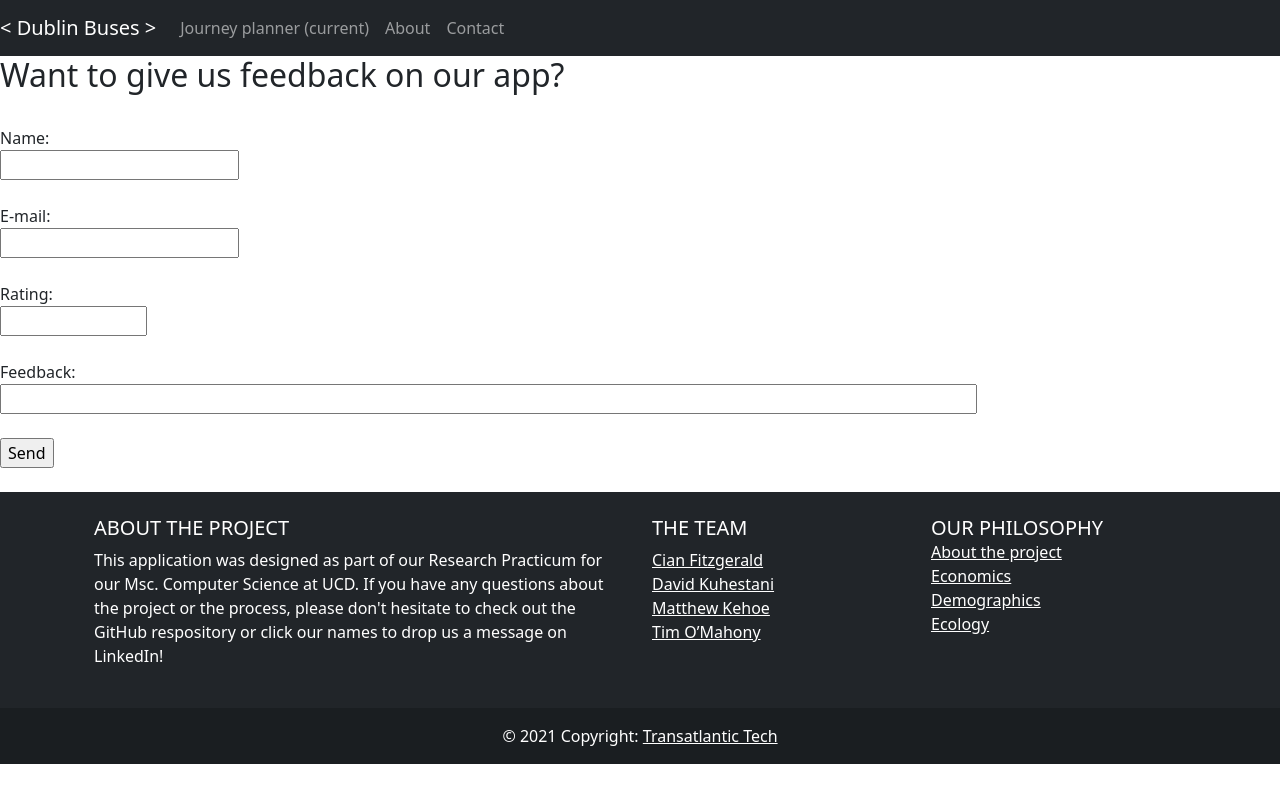
After one commit to tim-omahony/spotaBus, a Django app: page /dublinbusapplication/contact/ in a window 1280 px wide. The commit adds this page. Run offline with Django 3.2, Linux system fonts and the light colour scheme.

Commit message:
added base template, about page and contact page

```diff
--- a/dublinbusapplication/templates/base.html
+++ b/dublinbusapplication/templates/base.html
@@ -16,8 +16,123 @@
     <title>Dublin Bus</title>
 </head>
 <body>
+
+
+
+ <nav class="navbar navbar-expand-lg navbar-dark bg-dark">
+
+  <a class="navbar-brand" href="#">< Dublin Buses ></a>
+
+ <button class="navbar-toggler" type="button" data-toggle="collapse" data-target="#navbarTogglerDemo02" aria-controls="navbarTogglerDemo02" aria-expanded="false" aria-label="Toggle navigation">
+
+    <span class="navbar-toggler-icon"></span>
+
+  </button>
+
+ <div class="collapse navbar-collapse" id="navbarNav">
+
+   <ul class="navbar-nav mr-auto mt-2 mt-lg-0">
+
+      <li class="nav-item active">
+
+        <a class="nav-link" href="/dublinbusapplication">Journey planner <span class="sr-only">(current)</span></a>
+
+      </li>
+
+      <li class="nav-item">
+
+        <a class="nav-link" href="/dublinbusapplication/about">About</a>
+
+      </li>
+
+      <li class="nav-item">
+
+        <a class="nav-link" href="/dublinbusapplication/contact">Contact</a>
+
+      </li>
+
+    </ul>
+
+  </div>
+
+</nav>
+
+
 {% block content %}
 {% endblock %}
+
+ <footer class="bg-dark text-white text-center text-lg-start">
+  <!-- Grid container -->
+  <div class="container p-4">
+    <!--Grid row-->
+    <div class="row">
+      <!--Grid column-->
+      <div class="col-lg-6 col-md-12 mb-4 mb-md-0">
+        <h5 class="text-uppercase">About the project</h5>
+
+        <p>
+          This application was designed as part of our Research Practicum for our Msc. Computer Science at UCD. If you have
+            any questions about the project or the process, please don't hesitate to check out the GitHub respository or
+            click our names to drop us a message on LinkedIn!
+
+        </p>
+      </div>
+      <!--Grid column-->
+
+      <!--Grid column-->
+      <div class="col-lg-3 col-md-6 mb-4 mb-md-0">
+        <h5 class="text-uppercase">The Team</h5>
+
+        <ul class="list-unstyled mb-0">
+          <li>
+            <a href="#!" class="text-white">Cian Fitzgerald</a>
+          </li>
+          <li>
+            <a href="#!" class="text-white">David Kuhestani</a>
+          </li>
+          <li>
+            <a href="#!" class="text-white">Matthew Kehoe</a>
+          </li>
+          <li>
+            <a href="#!" class="text-white">Tim O’Mahony</a>
+          </li>
+        </ul>
+      </div>
+      <!--Grid column-->
+
+      <!--Grid column-->
+      <div class="col-lg-3 col-md-6 mb-4 mb-md-0">
+        <h5 class="text-uppercase mb-0">Our philosophy</h5>
+
+        <ul class="list-unstyled">
+          <li>
+            <a href="#!" class="text-white">About the project</a>
+          </li>
+          <li>
+            <a href="#!" class="text-white">Economics</a>
+          </li>
+          <li>
+            <a href="#!" class="text-white">Demographics</a>
+          </li>
+          <li>
+            <a href="#!" class="text-white">Ecology</a>
+          </li>
+        </ul>
+      </div>
+      <!--Grid column-->
+    </div>
+    <!--Grid row-->
+  </div>
+  <!-- Grid container -->
+
+  <!-- Copyright -->
+  <div class="text-center p-3" style="background-color: rgba(0, 0, 0, 0.2);">
+    © 2021 Copyright:
+    <a class="text-white" href="https://www.youtube.com/watch?v=dQw4w9WgXcQ&ab_channel=RickAstley">Transatlantic Tech</a>
+  </div>
+  <!-- Copyright -->
+</footer>
+
 
 <!-- Optional JavaScript; choose one of the two! -->
 
--- /dev/null
+++ b/dublinbusapplication/templates/contact.html
@@ -0,0 +1,26 @@
+{% extends 'base.html' %}
+{% load static %}
+{% block content %}
+
+<div class="formdiv">
+
+
+        <h2>Want to give us feedback on our app?</h2>
+
+        <!-- the below structure for this form code was based off the format sourced from w3 school here https://www.w3schools.com/html/tryit.asp?filename=tryhtml_form_mail . As I am not yet familiar with the type and value fields I played around with the layout and explored how one would deal with actually sending an e-mail through a html form -->
+
+        <form action="mailto:matthewfakeemail@fake.com" method="post" enctype="text/plain">
+            <br>Name:<br>
+            <input type="text" name="name"><br><br>
+            E-mail:<br>
+            <input type="text" name="mail"><br><br>
+            Rating:<br>
+            <input type="text" name="rating" size="10"><br><br>
+            Feedback:<br>
+            <input type="text" name="comment" size="100"><br><br>
+            <input type="submit" value="Send"><br><br>
+        </form>
+
+
+</div>
+{% endblock %}
--- a/dublinbusapplication/templates/index.html
+++ b/dublinbusapplication/templates/index.html
@@ -4,7 +4,6 @@
 
     <link href="{% static '/map.css' %}" rel="stylesheet" type="text/css">
 
-    <h1>BUSES</h1>
     <div id="weatherWidget"><a class="weatherwidget-io" data-font="Roboto Slab"
                                data-icons="Climacons Animated" data-label_1="DUBLIN" data-label_2="WEATHER"
                                data-mode="Current" data-theme="clear"
--- a/dublinbusapplication/urls.py
+++ b/dublinbusapplication/urls.py
@@ -3,5 +3,8 @@ from . import views
 
 urlpatterns = [
     path('', views.index),
-    path('stops/', views.stops)
+    path('stops/', views.stops),
+    path('about/', views.about),
+    path('contact/', views.contact),
+    path('search_test/', views.search_test)
 ]
--- a/dublinbusapplication/views.py
+++ b/dublinbusapplication/views.py
@@ -18,3 +18,12 @@ def index(request):
 def stops(request):
     stops = Stop.objects.all().values()
     return JsonResponse({'stops': list(stops)})
+
+def about(request):
+    return render(request, 'about.html')
+
+def contact(request):
+    return render(request, 'contact.html')
+
+def search_test(request):
+    return render(request, 'search_test.html')
```
Also changed, not shown: dublinbusapplication/templates/about.html (added, +10 -0 lines).
